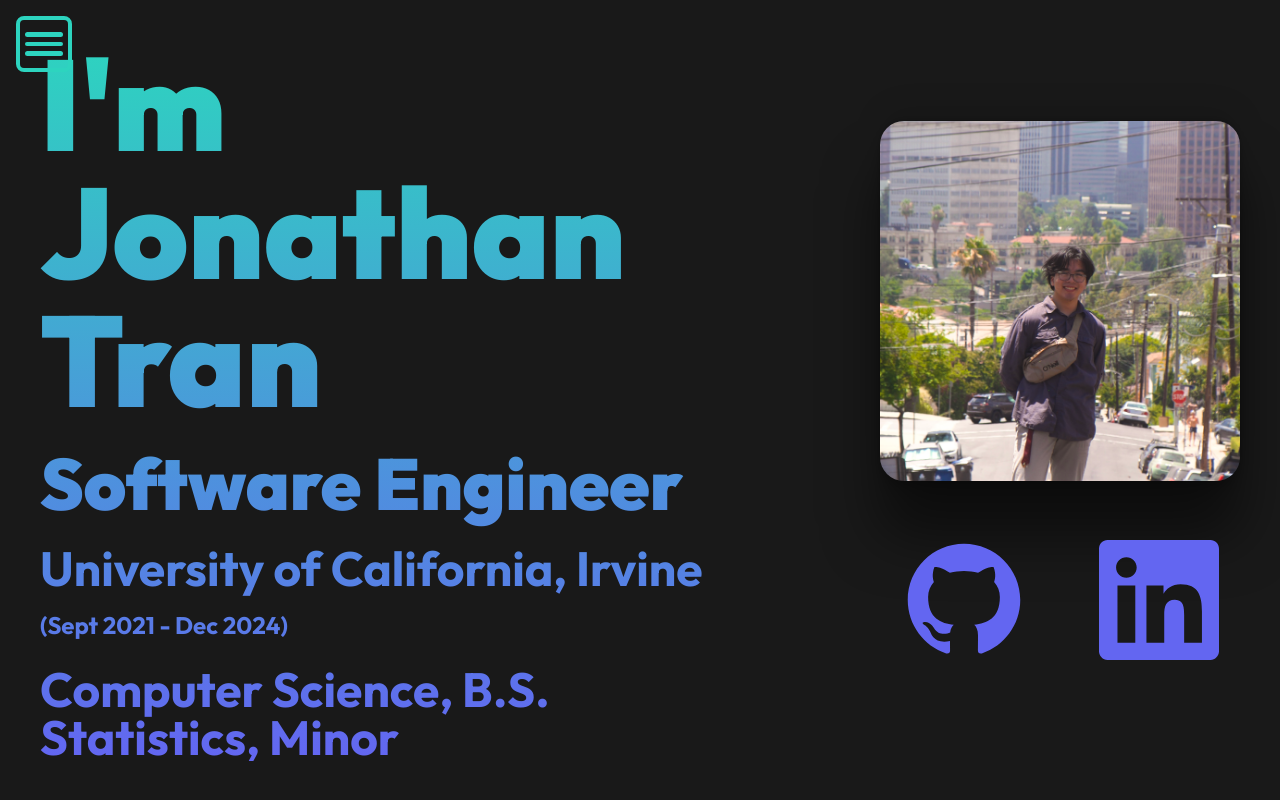
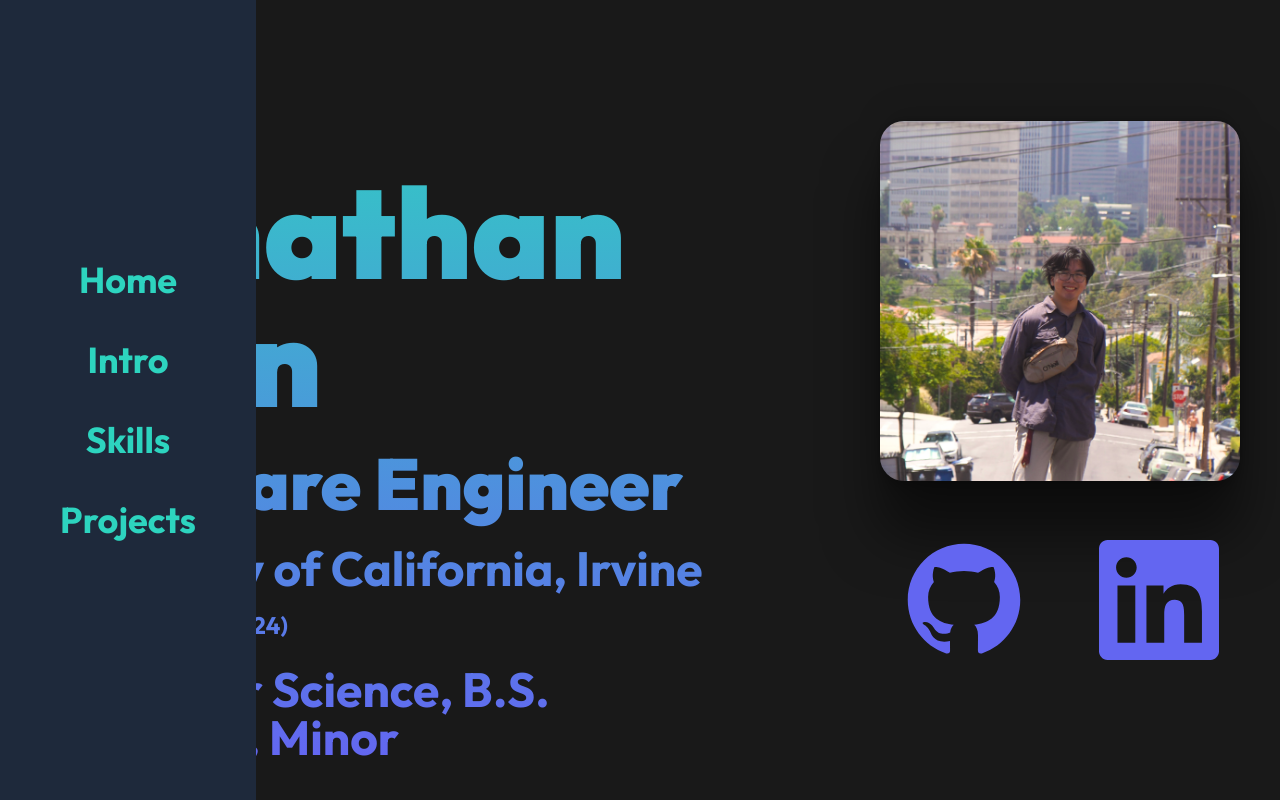
Before and after one commit to tranjm4/portfolio, a React (Vite) app: page / in a window 1280 px wide. Shown: the top 800 px of the page. Built offline with nearby package versions, Linux system fonts and the light colour scheme.

Commit message:
Added vertical NavBar for non-mobile devices / dropdown menu for mobile devices

```diff
--- a/src/components/Nav/Nav.tsx
+++ b/src/components/Nav/Nav.tsx
@@ -35,9 +35,9 @@ const DropDownMenu = ({ isOpen }: MenuProps) => {
     const scrollToSection = (sectionId: string) => {
         const section = document.getElementById(sectionId);
         if (section) {
-          section.scrollIntoView({ behavior: 'smooth' });
+            section.scrollIntoView({ behavior: 'smooth' });
         }
-      };
+    };
     return (
         <div className="relative h-full w-full flex flex-col items-end">
             <AnimatePresence>
@@ -80,10 +80,28 @@ const Nav = () => {
         }
     }, [isOpen])
     return (
-        <div className="fixed h-16 w-screen z-50">
-            <DropdownButton isOpen={isOpen} setOpen={setOpen} />
-            <DropDownMenu isOpen={isOpen} />
-        </div>
+        <>
+            <div className="fixed h-16 w-screen z-50 lg:hidden">
+                <DropdownButton isOpen={isOpen} setOpen={setOpen} />
+                <DropDownMenu isOpen={isOpen} />
+            </div>
+
+            <div className="hidden lg:block lg:w-[20vw] lg:max-w-[400px] lg:min-w-[250] lg:flex-shrink-0 z-50">
+                <div className="fixed w-[20vw] h-screen lg:max-w-[400px] lg:min-w-[250px] top-0 left-0 bg-dark-600
+                    flex flex-col justify-center items-center text-3xl text-teal font-bold
+                    [&>*]:duration-300 [&>*]:hover:cursor-pointer
+                    [&>*]:w-full [&>*]:text-center [&>*]:py-5
+                    [&>*]:xl:text-4xl"
+                >
+                    <Link to="Title" smooth={true} className="hover:text-light w-full hover:bg-dark-900" duration={700}>
+                        Home
+                    </Link>
+                    <Link to="Intro" smooth={true} className="hover:text-light hover:bg-dark-900" duration={700}>Intro</Link>
+                    <Link to="Skills" smooth={true} className="hover:text-light hover:bg-dark-900" duration={700}>Skills</Link>
+                    <Link to="Projects" smooth={true} className="hover:text-light hover:bg-dark-900" duration={700}>Projects</Link>
+                </div>
+            </div>
+        </>
     )
 }
 
```
